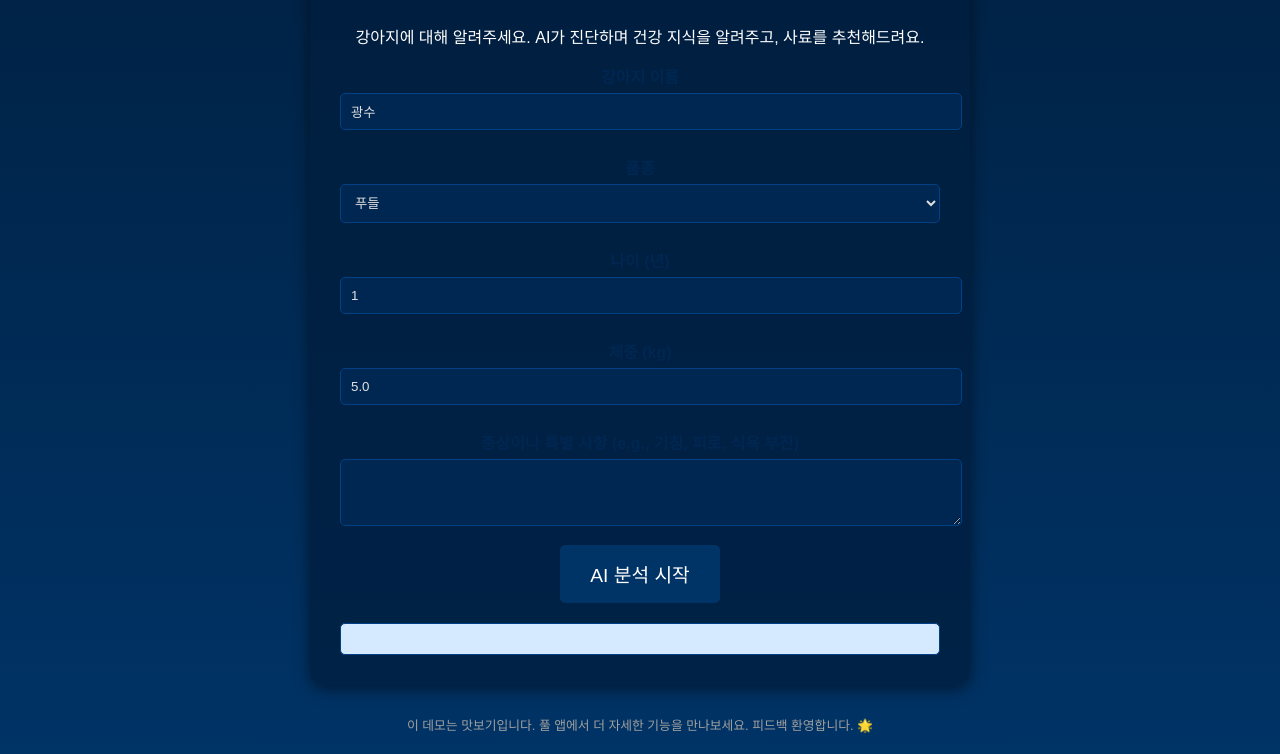
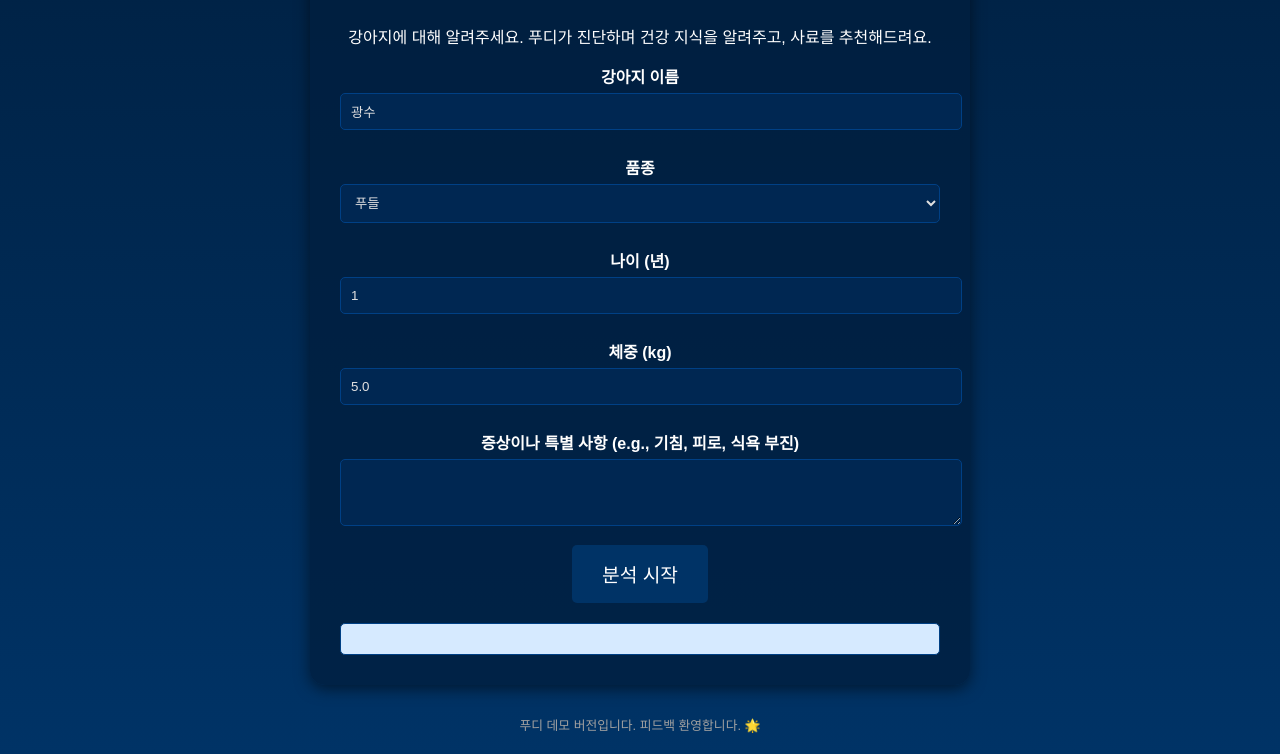
Before and after one commit to snaxplatform/poodi-demo, a website: page aidemo.htm in a window 1280 px wide. Shown: the part 183-937 px from the top of the page. Drawn offline with Linux system fonts and the light colour scheme; a web font is replaced by a local one.

Commit message:
Update aidemo.htm

```diff
--- a/aidemo.htm
+++ b/aidemo.htm
@@ -37,7 +37,7 @@
             display: block;
             margin: 10px 0 5px;
             font-weight: bold;
-            color: #002752; /* 어두운 청, 깊이 있는 부름 */
+            color: #ffffff; /* 어두운 청, 깊이 있는 부름 */
         }
         input, select, textarea {
             width: 100%;
@@ -81,7 +81,7 @@
 <body>
     <div class="container">
         <h1>POODi Demo<br>펫의 마음을 읽는 AI</h1>
-        <p>강아지에 대해 알려주세요. AI가 진단하며 건강 지식을 알려주고, 사료를 추천해드려요.</p>
+        <p>강아지에 대해 알려주세요. 푸디가 진단하며 건강 지식을 알려주고, 사료를 추천해드려요.</p>
 
         <label for="dog_name">강아지 이름</label>
         <input type="text" id="dog_name" placeholder="광수" value="광수">
@@ -105,12 +105,12 @@
         <label for="symptoms">증상이나 특별 사항 (e.g., 기침, 피로, 식욕 부진)</label>
         <textarea id="symptoms" rows="3"></textarea>
 
-        <button onclick="analyzeDog()">AI 분석 시작</button>
+        <button onclick="analyzeDog()">분석 시작</button>
 
         <div id="result"></div>
     </div>
 
-    <footer>이 데모는 맛보기입니다. 풀 앱에서 더 자세한 기능을 만나보세요. 피드백 환영합니다. 🌟</footer>
+    <footer>푸디 데모 버전입니다. 피드백 환영합니다. 🌟</footer>
 
     <script>
         async function analyzeDog() {
@@ -155,7 +155,7 @@
 
                 const data = await response.json();
                 const result = data.choices[0].message.content;
-                document.getElementById('result').innerHTML = `<strong>AI의 펫 관리 조언:</strong><br>${result.replace(/\n/g, '<br>')}`;
+                document.getElementById('result').innerHTML = `<strong>푸디의 펫 관리 조언:</strong><br>${result.replace(/\n/g, '<br>')}`;
             } catch (error) {
                 document.getElementById('result').innerHTML = `오류가 발생했습니다: ${error.message}. API 키나 네트워크를 확인해주세요.`;
             }
```
